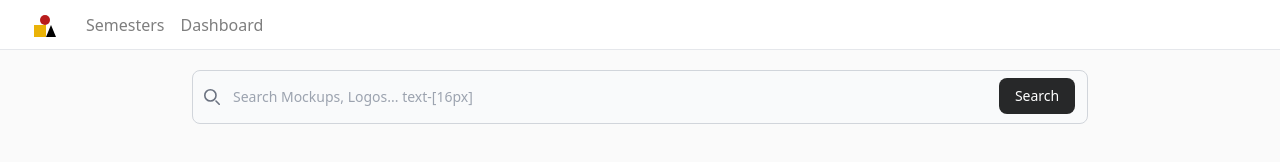
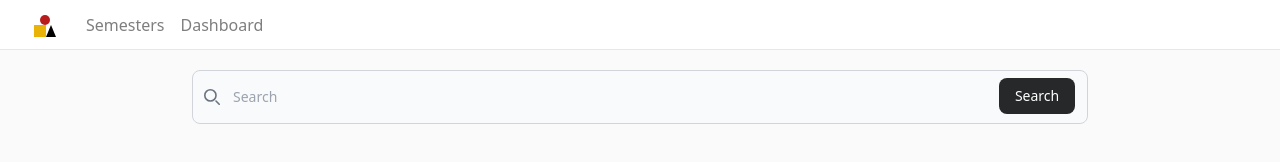
Before and after one commit to heismyke/School_visualisation_dashboard, a website: page index.html in a window 1280 px wide. Drawn offline with nearby package versions, Linux system fonts and the light colour scheme.

Commit message:
second message

```diff
--- a/index.html
+++ b/index.html
@@ -64,7 +64,7 @@
                     <path stroke="currentColor" stroke-linecap="round" stroke-linejoin="round" stroke-width="2" d="m19 19-4-4m0-7A7 7 0 1 1 1 8a7 7 0 0 1 14 0Z"/>
                 </svg>
             </div>
-            <input type="search" id="default-search" class="block w-[80%] md:w-[70%] input mx-auto my-5 p-4 pl-10 text-sm text-gray-900 border border-gray-300 rounded-lg bg-gray-50 focus:ring-[#272829] focus:border-[#272829] dark:bg-gray-700 dark:border-gray-600 dark:placeholder-gray-400 dark:text-white dark:focus:ring-[#272829] dark:focus:border-[#272829]" placeholder="Search Mockups, Logos... text-[16px]" required>
+            <input type="search" id="default-search" class="block w-[80%] md:w-[70%] input mx-auto my-5 p-4 pl-10 text-sm text-gray-900 border border-gray-300 rounded-lg bg-gray-50 focus:ring-[#272829] focus:border-[#272829] dark:bg-gray-700 dark:border-gray-600 dark:placeholder-gray-400 dark:text-white dark:focus:ring-[#272829] dark:focus:border-[#272829]" placeholder="Search" required>
             <button type="submit" class="text-white absolute right-[12%] md:right-[16%] bottom-2.5 bg-[#272829] hover:bg-[#272829] focus:ring-4 focus:outline-none focus:ring-blue-300 font-medium rounded-lg text-sm px-4 py-2 dark:bg-[#272829] dark:hover:bg-[#272829] dark:focus:ring-[#272829]">Search</button>
         </div>
     </form>
```
